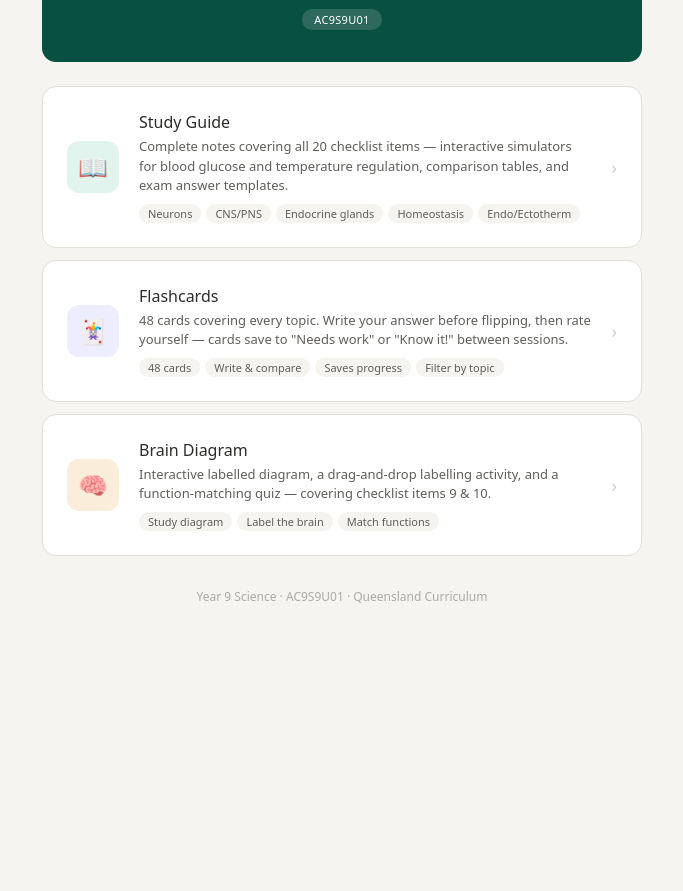
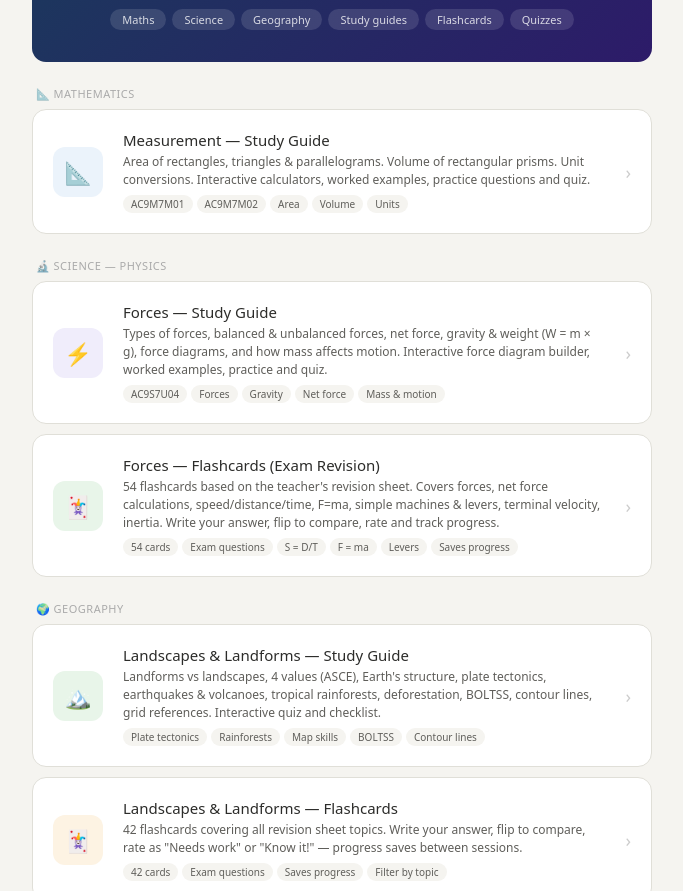
Before and after one commit to Matto-code/Study, a plain HTML site: page index.html in a window 1280 px wide. Shown: the part 135-1026 px from the top of the page, without its empty margins (298-981 px from the left). Before the commit the page ends 812 px from the top, so only its background shows below. Drawn offline with Linux system fonts and the light colour scheme.

Commit message:
Add files via upload

```diff
--- a/index.html
+++ b/index.html
@@ -3,75 +3,145 @@
 <head>
 <meta charset="UTF-8">
 <meta name="viewport" content="width=device-width, initial-scale=1.0">
-<title>Year 9 Science — Body Systems & Homeostasis</title>
+<title>Year 7 Study Hub — Maths & Science</title>
 <style>
 *{box-sizing:border-box;margin:0;padding:0}
 body{font-family:system-ui,-apple-system,sans-serif;background:#f5f4f0;color:#2c2c2a;min-height:100vh;padding:1.5rem}
-.wrap{max-width:600px;margin:0 auto;padding-bottom:3rem}
+.wrap{max-width:620px;margin:0 auto;padding-bottom:3rem}
 
-.hero{background:#085041;border-radius:14px;padding:2rem;margin-bottom:1.5rem;text-align:center}
-.hero h1{font-size:22px;font-weight:500;color:white;margin-bottom:6px}
-.hero .sub{font-size:13px;color:rgba(255,255,255,0.75);margin-bottom:4px}
-.hero .code{display:inline-block;background:rgba(255,255,255,0.15);color:white;border-radius:20px;padding:3px 12px;font-size:11px;font-weight:500;margin-top:8px;letter-spacing:0.3px}
+.hero{background:linear-gradient(135deg,#1a3a5c 0%,#2d1b69 100%);border-radius:14px;padding:2rem;margin-bottom:1.5rem;text-align:center}
+.hero .sub{font-size:13px;color:rgba(255,255,255,0.7)}
+.hero h1{font-size:22px;font-weight:500;color:white;margin:4px 0}
+.hero .desc{font-size:13px;color:rgba(255,255,255,0.6);margin-top:6px}
+.hero .badges{display:flex;gap:6px;justify-content:center;flex-wrap:wrap;margin-top:12px}
+.hero .badge{background:rgba(255,255,255,0.12);border-radius:20px;padding:3px 12px;font-size:11px;color:rgba(255,255,255,0.8)}
 
-.cards{display:flex;flex-direction:column;gap:12px}
+.section-label{font-size:11px;font-weight:500;text-transform:uppercase;letter-spacing:0.5px;color:#aaa;margin-bottom:8px;margin-top:1.5rem;padding-left:4px}
 
-.resource-card{background:white;border:1px solid #e0dfd8;border-radius:14px;padding:1.5rem;text-decoration:none;color:inherit;display:flex;align-items:center;gap:1.25rem;transition:all 0.15s;cursor:pointer}
-.resource-card:hover{border-color:#085041;box-shadow:0 2px 12px rgba(8,80,65,0.08);transform:translateY(-1px)}
+.cards{display:flex;flex-direction:column;gap:10px}
 
-.icon{width:52px;height:52px;border-radius:12px;display:flex;align-items:center;justify-content:center;font-size:24px;flex-shrink:0}
-.icon-teal{background:#E1F5EE}
-.icon-purple{background:#EEEDFE}
-.icon-amber{background:#FAEEDA}
+.resource-card{background:white;border:1px solid #e0dfd8;border-radius:14px;padding:1.25rem;text-decoration:none;color:inherit;display:flex;align-items:center;gap:1.25rem;transition:all 0.15s;cursor:pointer}
+.resource-card:hover{border-color:#2d1b69;box-shadow:0 2px 12px rgba(45,27,105,0.08);transform:translateY(-1px)}
+
+.icon{width:50px;height:50px;border-radius:12px;display:flex;align-items:center;justify-content:center;font-size:22px;flex-shrink:0}
+.icon-blue{background:#EBF3FB}
+.icon-purple{background:#F0EDFB}
+.icon-green{background:#E8F5E9}
+.icon-amber{background:#FDF3E3}
 
 .rc-body{flex:1}
-.rc-title{font-size:16px;font-weight:500;color:#2c2c2a;margin-bottom:4px}
-.rc-desc{font-size:13px;color:#5f5e5a;line-height:1.5;margin-bottom:8px}
-.rc-tags{display:flex;gap:5px;flex-wrap:wrap}
-.tag{display:inline-block;background:#f5f4f0;border-radius:20px;padding:2px 9px;font-size:11px;color:#5f5e5a}
+.rc-title{font-size:15px;font-weight:500;color:#2c2c2a;margin-bottom:3px}
+.rc-desc{font-size:12px;color:#5f5e5a;line-height:1.5;margin-bottom:6px}
+.rc-tags{display:flex;gap:4px;flex-wrap:wrap}
+.tag{display:inline-block;background:#f5f4f0;border-radius:20px;padding:2px 8px;font-size:10px;color:#5f5e5a}
 
-.arrow{color:#ccc;font-size:18px;flex-shrink:0}
-.resource-card:hover .arrow{color:#085041}
+.arrow{color:#ccc;font-size:18px;flex-shrink:0;transition:color 0.15s}
+.resource-card:hover .arrow{color:#2d1b69}
 
-.footer{text-align:center;margin-top:2rem;font-size:12px;color:#aaa}
+.footer{text-align:center;margin-top:2rem;font-size:11px;color:#bbb;line-height:1.5}
 </style>
 </head>
 <body>
 <div class="wrap">
 
   <div class="hero">
-    <div class="sub">Queensland Curriculum · Year 9 Science</div>
-    <h1>Body Systems &amp; Homeostasis</h1>
-    <div class="sub">Coordinating the body's response to stimuli &amp; negative feedback mechanisms</div>
-    <span class="code">AC9S9U01</span>
+    <div class="sub">Queensland Curriculum · Australian Curriculum v9.0</div>
+    <h1>Year 7 Study Hub</h1>
+    <div class="desc">Interactive study guides, flashcards and quizzes</div>
+    <div class="badges">
+      <span class="badge">Maths</span>
+      <span class="badge">Science</span>
+      <span class="badge">Geography</span>
+      <span class="badge">Study guides</span>
+      <span class="badge">Flashcards</span>
+      <span class="badge">Quizzes</span>
+    </div>
   </div>
 
+  <!-- MATHS -->
+  <div class="section-label">📐 Mathematics</div>
   <div class="cards">
+    <a class="resource-card" href="yr7_maths_measurement.html">
+      <div class="icon icon-blue">📐</div>
+      <div class="rc-body">
+        <div class="rc-title">Measurement — Study Guide</div>
+        <div class="rc-desc">Area of rectangles, triangles & parallelograms. Volume of rectangular prisms. Unit conversions. Interactive calculators, worked examples, practice questions and quiz.</div>
+        <div class="rc-tags">
+          <span class="tag">AC9M7M01</span>
+          <span class="tag">AC9M7M02</span>
+          <span class="tag">Area</span>
+          <span class="tag">Volume</span>
+          <span class="tag">Units</span>
+        </div>
+      </div>
+      <div class="arrow">›</div>
+    </a>
+  </div>
 
-    <a class="resource-card" href="year9_science_study_guide.html">
-      <div class="icon icon-teal">📖</div>
+  <!-- SCIENCE -->
+  <div class="section-label">🔬 Science — Physics</div>
+  <div class="cards">
+    <a class="resource-card" href="yr7_science_physics.html">
+      <div class="icon icon-purple">⚡</div>
       <div class="rc-body">
-        <div class="rc-title">Study Guide</div>
-        <div class="rc-desc">Complete notes covering all 20 checklist items — interactive simulators for blood glucose and temperature regulation, comparison tables, and exam answer templates.</div>
+        <div class="rc-title">Forces — Study Guide</div>
+        <div class="rc-desc">Types of forces, balanced & unbalanced forces, net force, gravity & weight (W = m × g), force diagrams, and how mass affects motion. Interactive force diagram builder, worked examples, practice and quiz.</div>
         <div class="rc-tags">
-          <span class="tag">Neurons</span>
-          <span class="tag">CNS/PNS</span>
-          <span class="tag">Endocrine glands</span>
-          <span class="tag">Homeostasis</span>
-          <span class="tag">Endo/Ectotherm</span>
+          <span class="tag">AC9S7U04</span>
+          <span class="tag">Forces</span>
+          <span class="tag">Gravity</span>
+          <span class="tag">Net force</span>
+          <span class="tag">Mass & motion</span>
         </div>
       </div>
       <div class="arrow">›</div>
     </a>
 
-    <a class="resource-card" href="year9_science_flashcards.html">
-      <div class="icon icon-purple">🃏</div>
+    <a class="resource-card" href="yr7_physics_flashcards.html">
+      <div class="icon icon-green">🃏</div>
       <div class="rc-body">
-        <div class="rc-title">Flashcards</div>
-        <div class="rc-desc">48 cards covering every topic. Write your answer before flipping, then rate yourself — cards save to "Needs work" or "Know it!" between sessions.</div>
+        <div class="rc-title">Forces — Flashcards (Exam Revision)</div>
+        <div class="rc-desc">54 flashcards based on the teacher's revision sheet. Covers forces, net force calculations, speed/distance/time, F=ma, simple machines & levers, terminal velocity, inertia. Write your answer, flip to compare, rate and track progress.</div>
         <div class="rc-tags">
-          <span class="tag">48 cards</span>
-          <span class="tag">Write &amp; compare</span>
+          <span class="tag">54 cards</span>
+          <span class="tag">Exam questions</span>
+          <span class="tag">S = D/T</span>
+          <span class="tag">F = ma</span>
+          <span class="tag">Levers</span>
+          <span class="tag">Saves progress</span>
+        </div>
+      </div>
+      <div class="arrow">›</div>
+    </a>
+  </div>
+
+  <!-- GEOGRAPHY -->
+  <div class="section-label">🌍 Geography</div>
+  <div class="cards">
+    <a class="resource-card" href="yr7_geography.html">
+      <div class="icon icon-green">🏔️</div>
+      <div class="rc-body">
+        <div class="rc-title">Landscapes & Landforms — Study Guide</div>
+        <div class="rc-desc">Landforms vs landscapes, 4 values (ASCE), Earth's structure, plate tectonics, earthquakes & volcanoes, tropical rainforests, deforestation, BOLTSS, contour lines, grid references. Interactive quiz and checklist.</div>
+        <div class="rc-tags">
+          <span class="tag">Plate tectonics</span>
+          <span class="tag">Rainforests</span>
+          <span class="tag">Map skills</span>
+          <span class="tag">BOLTSS</span>
+          <span class="tag">Contour lines</span>
+        </div>
+      </div>
+      <div class="arrow">›</div>
+    </a>
+
+    <a class="resource-card" href="yr7_geography_flashcards.html">
+      <div class="icon icon-amber">🃏</div>
+      <div class="rc-body">
+        <div class="rc-title">Landscapes & Landforms — Flashcards</div>
+        <div class="rc-desc">42 flashcards covering all revision sheet topics. Write your answer, flip to compare, rate as "Needs work" or "Know it!" — progress saves between sessions.</div>
+        <div class="rc-tags">
+          <span class="tag">42 cards</span>
+          <span class="tag">Exam questions</span>
           <span class="tag">Saves progress</span>
           <span class="tag">Filter by topic</span>
         </div>
@@ -79,23 +149,26 @@ body{font-family:system-ui,-apple-system,sans-serif;background:#f5f4f0;color:#2c
       <div class="arrow">›</div>
     </a>
 
-    <a class="resource-card" href="year9_brain_diagram.html">
-      <div class="icon icon-amber">🧠</div>
+    <a class="resource-card" href="yr7_geography_podcasts.html">
+      <div class="icon icon-green">🎧</div>
       <div class="rc-body">
-        <div class="rc-title">Brain Diagram</div>
-        <div class="rc-desc">Interactive labelled diagram, a drag-and-drop labelling activity, and a function-matching quiz — covering checklist items 9 &amp; 10.</div>
+        <div class="rc-title">Landscapes & Landforms — Audio Revision</div>
+        <div class="rc-desc">8 short audio episodes covering every topic. Listen on any device — play individually or all at once. Adjustable speed and voice. Scripts included.</div>
         <div class="rc-tags">
-          <span class="tag">Study diagram</span>
-          <span class="tag">Label the brain</span>
-          <span class="tag">Match functions</span>
+          <span class="tag">8 episodes</span>
+          <span class="tag">~15 min total</span>
+          <span class="tag">Play all or pick one</span>
+          <span class="tag">Speed control</span>
         </div>
       </div>
       <div class="arrow">›</div>
     </a>
-
   </div>
 
-  <div class="footer">Year 9 Science · AC9S9U01 · Queensland Curriculum</div>
+  <div class="footer">
+    Year 7 · Queensland Curriculum · Australian Curriculum v9.0<br>
+    More topics coming soon
+  </div>
 
 </div>
 </body>
```
